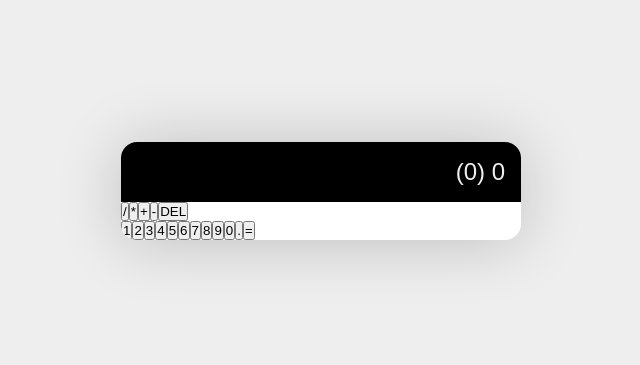
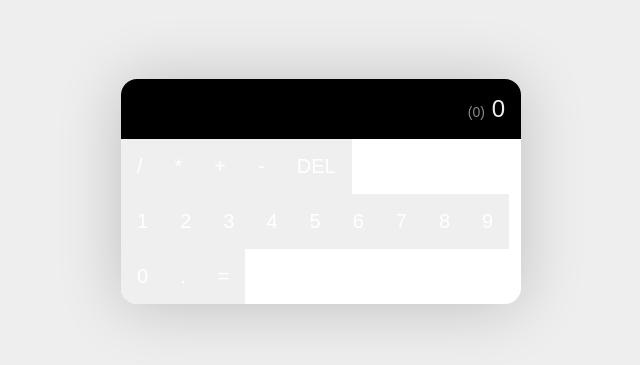
Before and after one commit to arumbaua366/calcy, a React (Create React App) app: page / in a window 1280 px wide. Shown: the part 209-574 px from the top of the page, without its empty margins (319-959 px from the left). Built offline with nearby package versions, Linux system fonts and the light colour scheme.

Commit message:
add button styling

```diff
--- a/src/index.css
+++ b/src/index.css
@@ -41,3 +41,23 @@ body {
   font-size: 24px;
   font-weight: 300;
 }
+
+.display span {
+  font-size: 14px;
+  color: #888;
+}
+
+button {
+  appearance: none;
+  border: none;
+  outline: none;
+  color: #fff;
+  font-size: 20px;
+  padding: 16px;
+  cursor: pointer;
+  transition: 0.4s;
+}
+
+button:hover {
+  opacity: 0.9;
+}
```
